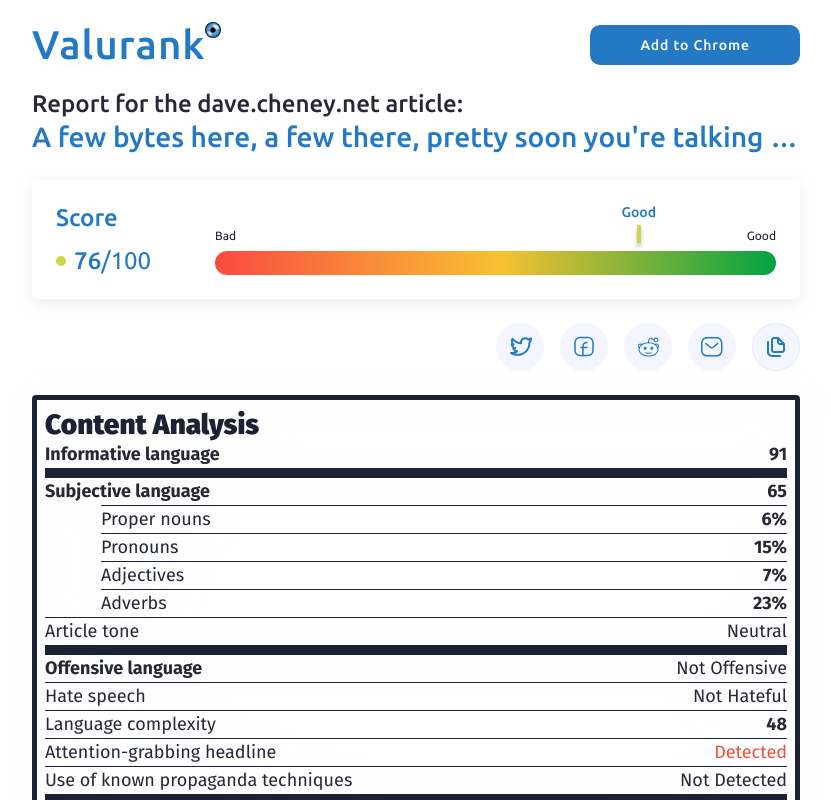
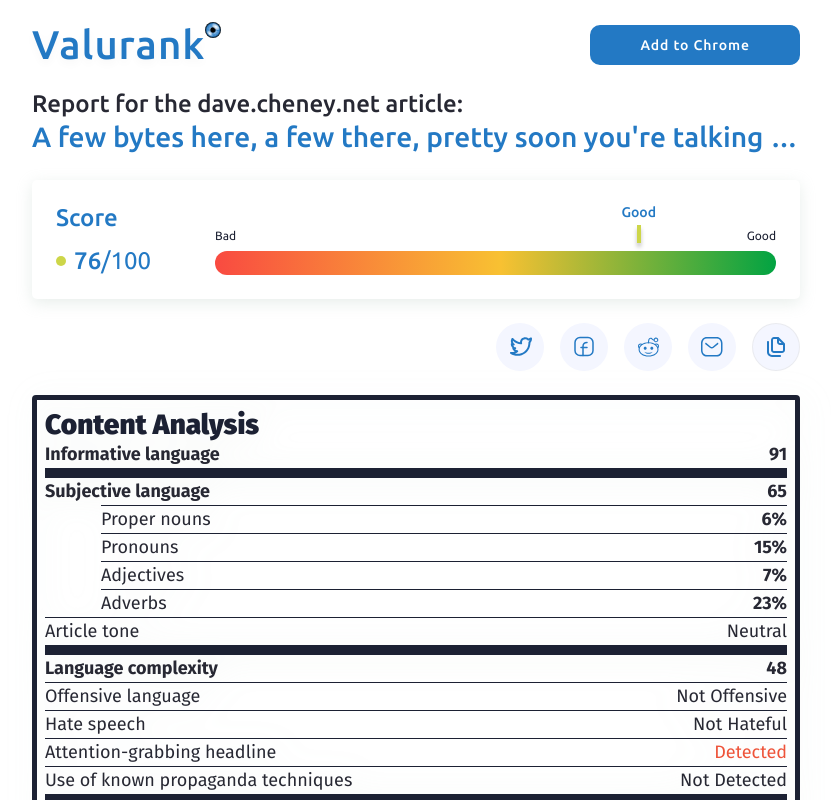
Before and after one commit to kindrakevychn/Next-report, a Next.js app: page /new in a window 1280 px wide. Shown: the top 800 px of the page, without its empty margins (224-1055 px from the left). Built offline with nearby package versions, Linux system fonts and the light colour scheme.

Commit message:
Index: change order of indicators

```diff
--- a/pages/new/index.jsx
+++ b/pages/new/index.jsx
@@ -224,6 +224,18 @@ function Data({ score, details }) {
                         />
                     }
                     {
+                        details.readability != null &&
+                        <StringIndicator
+                            value={details.readability.score}
+                            title={INDICATORS.readability.title}
+                            max={INDICATORS.readability.maxScore}
+                            description={INDICATORS.readability.description}
+                            isNumber
+                            boldTitle
+                            thickBorder
+                        />
+                    }
+                    {
                         details.offensiveLanguage != null &&
                         <StringIndicator
                             value={details.offensiveLanguage.label}
@@ -232,8 +244,6 @@ function Data({ score, details }) {
                             color={INDICATORS.offensiveLanguage.scoreToColor(
                                 details.offensiveLanguage.score
                             )}
-                            thickBorder
-                            boldTitle
                         />
                     }
                     {
@@ -245,16 +255,6 @@ function Data({ score, details }) {
                             color={INDICATORS.hateSpeech.scoreToColor(
                                 details.hateSpeech.score
                             )}
-                        />
-                    }
-                    {
-                        details.readability != null &&
-                        <StringIndicator
-                            value={details.readability.score}
-                            title={INDICATORS.readability.title}
-                            max={INDICATORS.readability.maxScore}
-                            description={INDICATORS.readability.description}
-                            isNumber
                         />
                     }
                     {
```
